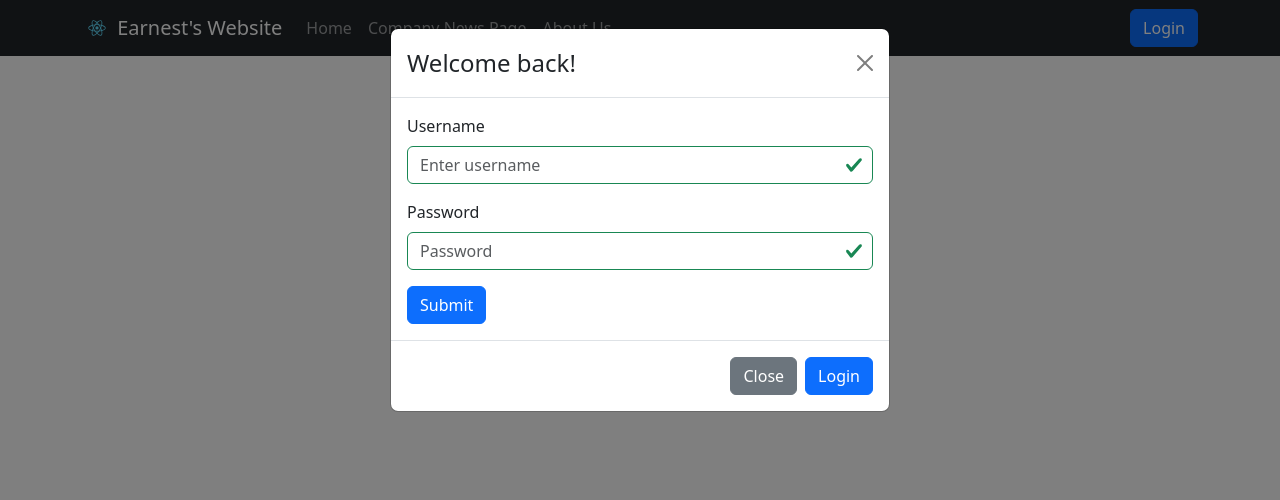
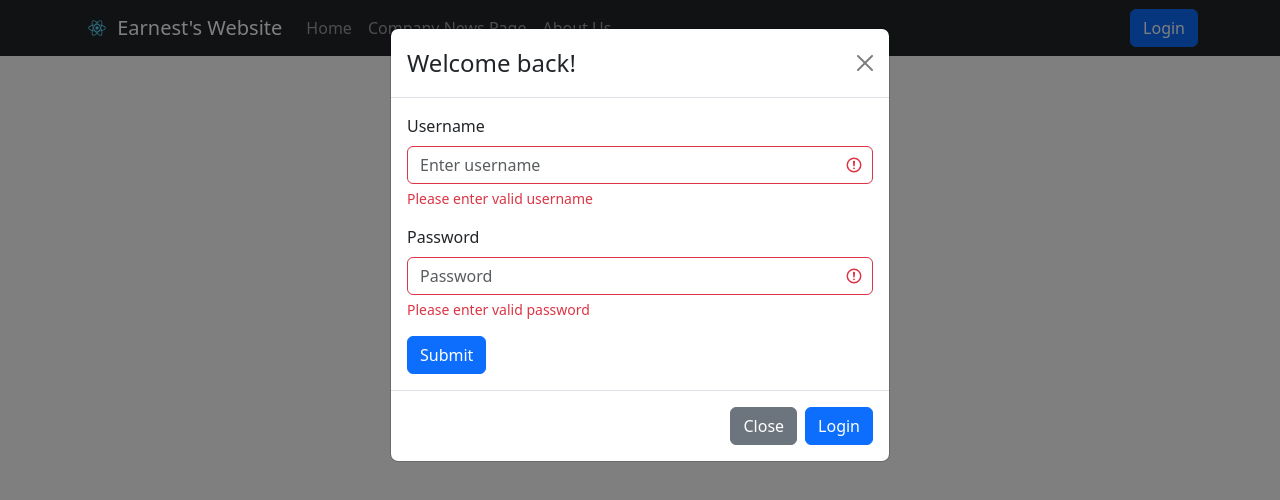
Before and after one commit to EarnestScott/ReactWebApp, a React app: page / in a window 1280 px wide. Both pictures are taken after a click on the button "Login". Shown: the top 500 px of the page. Built offline with nearby package versions, Linux system fonts and the light colour scheme.

Commit message:
Login form redirects, form clears if invalid fields, and express sessions introduced

```diff
--- a/package.json
+++ b/package.json
@@ -23,6 +23,7 @@
     "bootstrap": "5.1.1",
     "camelcase": "^6.1.0",
     "case-sensitive-paths-webpack-plugin": "2.3.0",
+    "cookie-parser": "^1.4.5",
     "css-loader": "4.3.0",
     "dotenv": "8.2.0",
     "dotenv-expand": "5.1.0",
@@ -37,6 +38,7 @@
     "eslint-plugin-testing-library": "^3.9.2",
     "eslint-webpack-plugin": "^2.5.2",
     "express": "^4.17.1",
+    "express-session": "^1.17.2",
     "file-loader": "6.1.1",
     "fs-extra": "^9.0.1",
     "html-webpack-plugin": "4.5.0",
--- a/src/LoginModal.js
+++ b/src/LoginModal.js
@@ -2,11 +2,19 @@ import React, { useState } from 'react';
 import Button from 'react-bootstrap/Button';
 import Modal from 'react-bootstrap/Modal';
 import Form from 'react-bootstrap/Form';
+import Toast from 'react-bootstrap/Toast';
+import { useHistory } from "react-router-dom";
+
 function LoginModal() {
     const [show, setShow] = useState(false);
     const [validated, setValidated] = useState(false);
-    const [username, setUsername] = useState(null);
-    const [password, setPassword] = useState(null);
+    const [showToast, setShowToast] = useState(false);
+    const [username, setUsername] = useState('');
+    const [password, setPassword] = useState('');
+    const [formFeedback, setFormFeedback] = useState('Hello');
+    const history = useHistory();
+
+
 
     const handleClose = () => setShow(false);
     const handleShow = () => setShow(true);
@@ -25,7 +33,21 @@ function LoginModal() {
             body: JSON.stringify(body)
         })
         const loginRequestJson = await loginRequest.json();
-        alert(loginRequestJson);
+        // alert(loginRequestJson);
+        if (loginRequestJson) {
+            setValidated(true);
+            const path = `/about`;
+            history.push(path);
+            setShowToast(true);
+            handleClose();
+        }
+        else {
+            setUsername('');
+            setPassword('');
+            setValidated(false);
+        }
+
+
     };
     const handleUsername = (e) => e && setUsername(e.target.value);
     const handlePassword = (e) => e && setPassword(e.target.value);
@@ -35,21 +57,28 @@ function LoginModal() {
             <Button variant="primary" onClick={handleShow}>
                 Login
             </Button>
-
+            {/* <Toast style={{ zIndex: 1 }} show={showToast} delay={3000} animation autohide>
+                <Toast.Header>
+                    Login successful!
+                </Toast.Header>
+            </Toast> */}
             <Modal show={show} onHide={handleClose}>
                 <Modal.Header closeButton>
                     <Modal.Title>Welcome back!</Modal.Title>
                 </Modal.Header>
                 <Modal.Body>
-                    <Form validated onSubmit={handleSubmit}>
+                    <Form noValidate validated onSubmit={handleSubmit}>
                         <Form.Group className="mb-3" controlId="username">
                             <Form.Label>Username</Form.Label>
-                            <Form.Control name={"username"} type="text" placeholder="Enter username" onChange={handleUsername} />
+                            <Form.Control required name={"username"} type="text" placeholder="Enter username" value={username} onChange={handleUsername} />
+                            <Form.Control.Feedback type={"invalid"}>Please enter valid username</Form.Control.Feedback>
                         </Form.Group>
 
                         <Form.Group className="mb-3" controlId="formBasicPassword">
                             <Form.Label>Password</Form.Label>
-                            <Form.Control name={"password"} type="password" placeholder="Password" onChange={handlePassword} />
+                            <Form.Control required name={"password"} type="password" placeholder="Password" value={password} onChange={handlePassword} />
+                            <Form.Control.Feedback type={"invalid"}>Please enter valid password</Form.Control.Feedback>
+
                         </Form.Group>
                         <Button variant="primary" type="submit">
                             Submit
--- a/src/api/UserSchema.js
+++ b/src/api/UserSchema.js
@@ -1,4 +1,4 @@
-const mongoose = require('mongoose');
+const mongoose = require('./odm');
 const { Schema } = mongoose;
 const bcrypt = require('bcrypt');
 const SALT_WORK_FACTOR = 10;
```
Also changed, not shown: src/api/index.js (+30 -3 lines), 1 other file (tests, documents, lock files or other folders).
